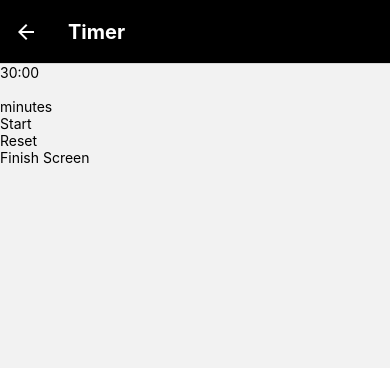
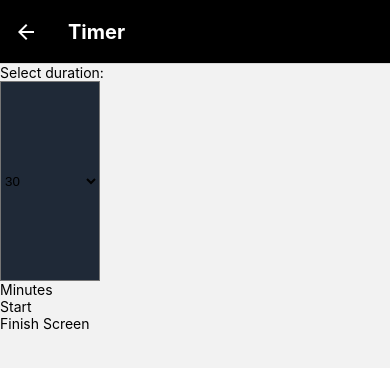
Before and after one commit to sammacfarlane23/react-native-meditation-app, a React Native app: screen /Timer in a window 390 px wide. Shown: the top 368 px of the page. Built offline with nearby package versions, Linux system fonts and the light colour scheme.

Commit message:
feat: Add context and improve Timer Screen

```diff
--- a/App.js
+++ b/App.js
@@ -4,11 +4,13 @@ import { createNativeStackNavigator } from "@react-navigation/native-stack";
 import HomeScreen from "./Screens/HomeScreen";
 import TimerScreen from "./Screens/TimerScreen";
 import FinishScreen from "./Screens/FinishScreen";
+import { EntryContextProvider } from "./context/entryContext";
 
 const Stack = createNativeStackNavigator();
 
 function App() {
   return (
+    <EntryContextProvider>
       <NavigationContainer>
         <Stack.Navigator
           screenOptions={{
@@ -33,6 +35,7 @@ function App() {
           <Stack.Screen name="Finish" component={FinishScreen} />
         </Stack.Navigator>
       </NavigationContainer>
+    </EntryContextProvider>
   );
 }
 
--- a/Screens/FinishScreen.js
+++ b/Screens/FinishScreen.js
@@ -26,6 +26,7 @@ const TimerScreen = ({ navigation }) => {
           <Button
             onPress={() => {
               // Here we will save the entry to the database
+              // @TODO: Add entry to context for now
               navigation.navigate("Home");
             }}
           >
@@ -33,7 +34,6 @@ const TimerScreen = ({ navigation }) => {
           </Button>
           <Button
             onPress={() => {
-              // Here we will save the entry to the database
               navigation.navigate("Home");
             }}
             className="mt-8"
--- a/Screens/HomeScreen.js
+++ b/Screens/HomeScreen.js
@@ -1,25 +1,13 @@
+import { useContext } from "react";
 import { View, Text, TouchableOpacity } from "react-native";
+import { EntryContext } from "../context/entryContext";
 
 import Button from "../Components/Button";
 import Card from "../Components/Card";
 
-const meditationEntries = [
-  {
-    date: "2021-08-01",
-    duration: 10,
-    rating: 5,
-    text: "I felt great after this meditation",
-  },
-  {
-    date: "2021-08-04",
-    duration: 10,
-    rating: 5,
-    text: "This meditation was a bit hit or miss but we move. Let's make this a long text to see how it looks",
-    type: "unguided",
-  },
-];
+const HomeScreen = ({ navigation }) => {
+  const { entries } = useContext(EntryContext);
 
-const HomeScreen = ({ navigation }) => {
   return (
     <View className="flex-1 items-center justify-center bg-gray-800 p-5">
       <Button
@@ -29,7 +17,7 @@ const HomeScreen = ({ navigation }) => {
         Begin meditation
       </Button>
 
-      {meditationEntries.map((entry) => (
+      {entries.map((entry) => (
         <Card
           key={entry.text}
           title={entry.date}
--- a/Screens/TimerScreen.js
+++ b/Screens/TimerScreen.js
@@ -1,61 +1,91 @@
 import { useState, useEffect } from "react";
-import { View, Text, TextInput } from "react-native";
+import { View, Text } from "react-native";
+import { Picker } from "@react-native-picker/picker";
 
 import Button from "../Components/Button";
 
 const TimerScreen = ({ navigation }) => {
-  const [isTimerActive, setIsTimerActive] = useState(false);
+  const [timerHasBegan, setTimerHasBegan] = useState(false);
+  const [timerIsRunning, setTimerIsRunning] = useState(false);
   const [timer, setTimer] = useState(60 * 30);
-  const [number, onChangeNumber] = useState(null);
 
   const minutes = Math.floor(timer / 60);
   const seconds = timer % 60;
 
   useEffect(() => {
-    if (isTimerActive) {
+    if (timerIsRunning) {
       const interval = setInterval(() => {
+        if (timer <= 0) {
+          navigation.navigate("Finish");
+          setTimer(60 * 30);
+          return;
+        }
         setTimer((timer) => timer - 1);
       }, 1000);
       return () => clearInterval(interval);
     }
-  });
+    if (timer === 0) {
+    }
+  }, [timerIsRunning, timer]);
 
   return (
     <View className="flex-1 items-center justify-center bg-gray-800 p-5">
+      {timerHasBegan && (
         <View className="pb-10">
           <Text className="text-5xl text-white">{`${minutes
             .toString()
             .padStart(2, "0")}:${seconds.toString().padStart(2, "0")}`}</Text>
+          {timerHasBegan && !timerIsRunning && (
+            <Text className="text-white text-lg text-center mt-4">Paused</Text>
+          )}
         </View>
+      )}
 
-      {!isTimerActive && (
-        <View className="w-1/2 flex-row justify-center items-center">
-          <TextInput
-            className="w-1/3 px-2 border-2 text-black mb-6 border-gray-300 bg-white h-10 rounded-lg"
-            onChangeText={onChangeNumber}
-            value={number}
-            keyboardType="numeric"
-          />
-          <Text className="text-white ml-2">minutes</Text>
+      {!timerHasBegan && (
+        <View className="items-center mb-4">
+          <Text className="text-white text-xl">Select duration:</Text>
+          <View className="flex-row items-center">
+            <Picker
+              selectedValue={timer / 60}
+              onValueChange={(itemValue, itemIndex) => setTimer(itemValue * 60)}
+              style={{
+                height: 200,
+                width: 100,
+                backgroundColor: "rgb(31 41 55)",
+              }}
+              itemStyle={{ color: "white" }}
+            >
+              {[...Array(60).keys()].map((i) => (
+                <Picker.Item key={i} label={(i + 1).toString()} value={i + 1} />
+              ))}
+            </Picker>
+            <Text className="text-2xl text-white">Minutes</Text>
+          </View>
         </View>
       )}
 
       <View className="w-1/2">
         <Button
           className="mb-6"
-          onPress={() => setIsTimerActive(!isTimerActive)}
+          onPress={() => {
+            if (!timerHasBegan) setTimerHasBegan(true);
+            setTimerIsRunning(!timerIsRunning);
+          }}
         >
-          {isTimerActive ? "Pause" : "Start"}
+          {timerIsRunning ? "Pause" : "Start"}
         </Button>
 
+        {timerHasBegan && (
           <Button
             onPress={() => {
               setTimer(60 * 30);
-            setIsTimerActive(false);
+              setTimerIsRunning(false);
+              setTimerHasBegan(false);
             }}
           >
             Reset
           </Button>
+        )}
 
         <Button className="mt-20" onPress={() => navigation.navigate("Finish")}>
           Finish Screen
--- /dev/null
+++ b/context/entryContext.js
@@ -0,0 +1,43 @@
+import React, { createContext } from "react";
+
+const initialEntryState = {
+  entries: [
+    {
+      date: "2021-08-01",
+      duration: 10,
+      rating: 5,
+      text: "I felt great after this meditation",
+    },
+    {
+      date: "2021-08-04",
+      duration: 10,
+      rating: 5,
+      text: "This meditation was a bit hit or miss but we move. Let's make this a long text to see how it looks",
+      type: "unguided",
+    },
+  ],
+};
+
+const entryContextWrapper = (component) => ({
+  ...initialEntryState,
+  addEntry: (entry) => {
+    initialEntryState.entries.push(entry);
+    component?.setState({ context: entryContextWrapper(component) });
+  },
+});
+
+export const EntryContext = createContext(entryContextWrapper());
+
+export class EntryContextProvider extends React.Component {
+  state = {
+    context: entryContextWrapper(this),
+  };
+
+  render() {
+    return (
+      <EntryContext.Provider value={this.state.context}>
+        {this.props.children}
+      </EntryContext.Provider>
+    );
+  }
+}
--- a/package.json
+++ b/package.json
@@ -9,6 +9,8 @@
     "web": "expo start --web"
   },
   "dependencies": {
+    "@expo/webpack-config": "^0.17.2",
+    "@react-native-picker/picker": "^2.4.8",
     "@react-navigation/native": "^6.1.1",
     "@react-navigation/native-stack": "^6.9.7",
     "classnames": "^2.3.2",
@@ -16,9 +18,11 @@
     "expo-status-bar": "~1.4.2",
     "nativewind": "^2.0.11",
     "react": "18.1.0",
+    "react-dom": "18.1.0",
     "react-native": "0.70.5",
     "react-native-safe-area-context": "4.4.1",
-    "react-native-screens": "~3.18.0"
+    "react-native-screens": "~3.18.0",
+    "react-native-web": "~0.18.9"
   },
   "devDependencies": {
     "@babel/core": "^7.12.9",
```
Also changed, not shown: 1 other file (tests, documents, lock files or other folders). Lines whose indentation alone changed are shown as unchanged.
